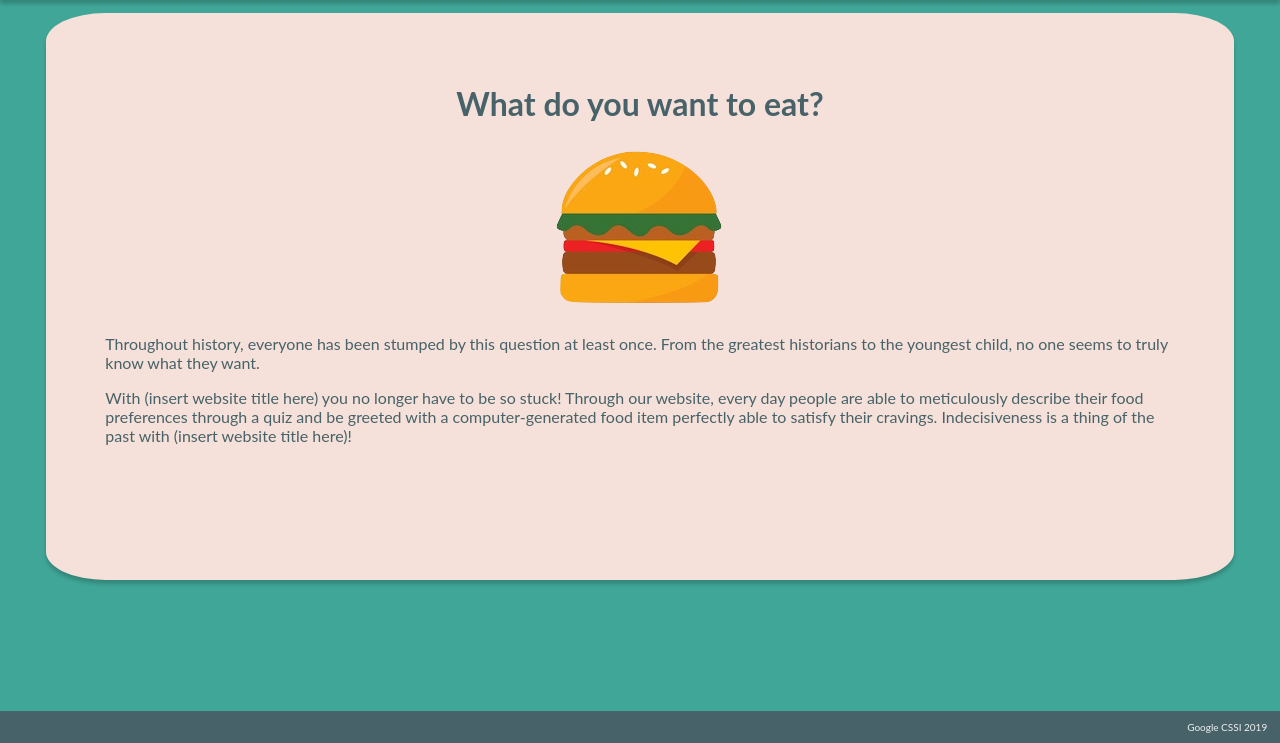
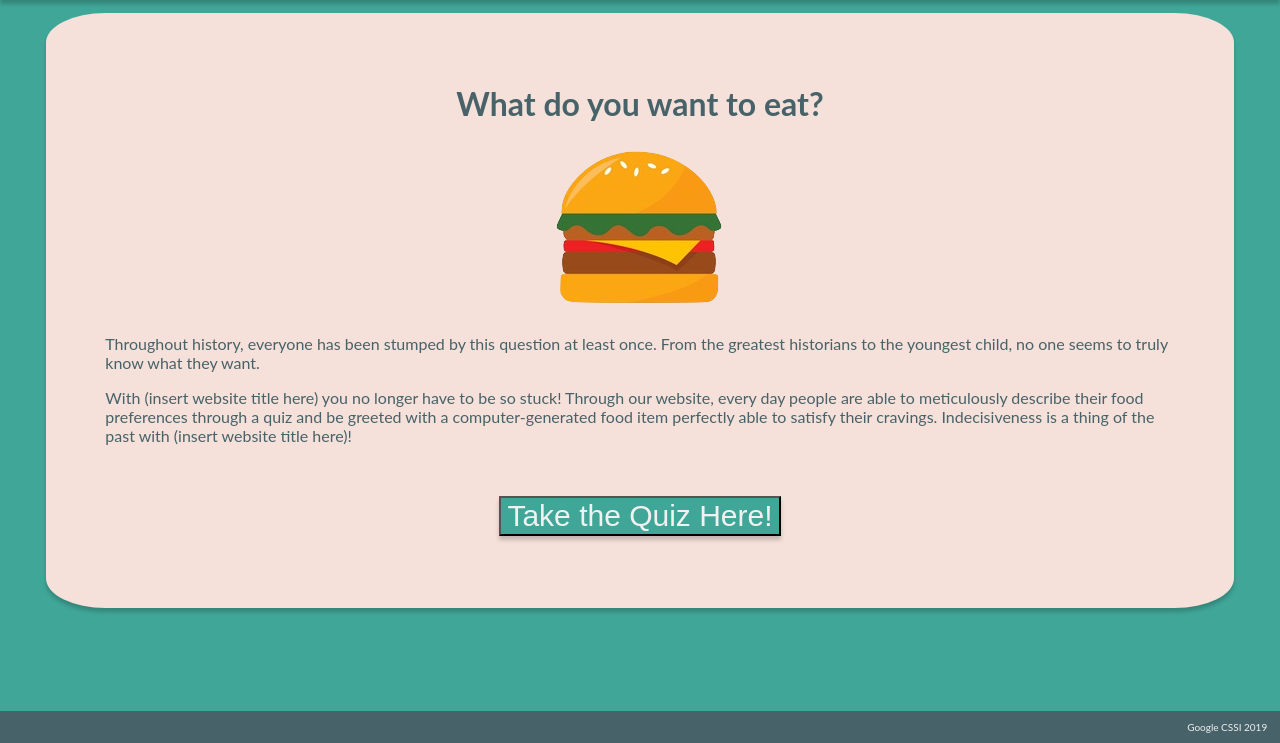
Before and after one commit to ditulliojx2693/Kravings, a Python web app: template templates/home.html in a window 1280 px wide. Shown: the part 57-800 px from the top of the page. Run offline with Jinja, Linux system fonts and the light colour scheme; the template is opened without the code that fills it, so the values that code supplies are empty.

Commit message:
Added quiz button to home page

```diff
--- a/stylesheets/style.css
+++ b/stylesheets/style.css
@@ -150,5 +150,16 @@ html{
   text-align: left;
 }
 #bottomHomeP{
-  padding-bottom: 10%;
+  padding-bottom: 3%;
 }
+#quiz{
+  background-color:#40a798;
+  text-decoration: none;
+  color: #F1F1F1;
+  font-size: 30px;
+  display: block;
+  margin-left: auto;
+  margin-right: auto;
+  box-shadow: 0 4px 4px 0 rgba(0,0,0,0.2);
+  margin-bottom: 6%;
+}
--- a/templates/home.html
+++ b/templates/home.html
@@ -5,6 +5,7 @@
     <title>Home</title>
     <link rel="stylesheet" href="stylesheets/style.css">
   </head>
+<!-- header is here -->
   <nav>
     <div class="header">
       <form action="/"><button type="submit" class="tab">Home</button></form>
@@ -24,8 +25,12 @@
       describe their food preferences through a quiz and be greeted with a
       computer-generated food item perfectly able to satisfy their cravings.
       Indecisiveness is a thing of the past with (insert website title here)!</p>
+      <form class="" action="/quiz">
+      <button type="submit" id="quiz">Take the Quiz Here!</button>
+      </form>
     </div>
   </body>
+<!-- footer is here -->
   <div class="footer">
     <p class="footerText" style="font-family: 'Lato', sans-serif;">Google CSSI 2019</p>
   </div>
```
